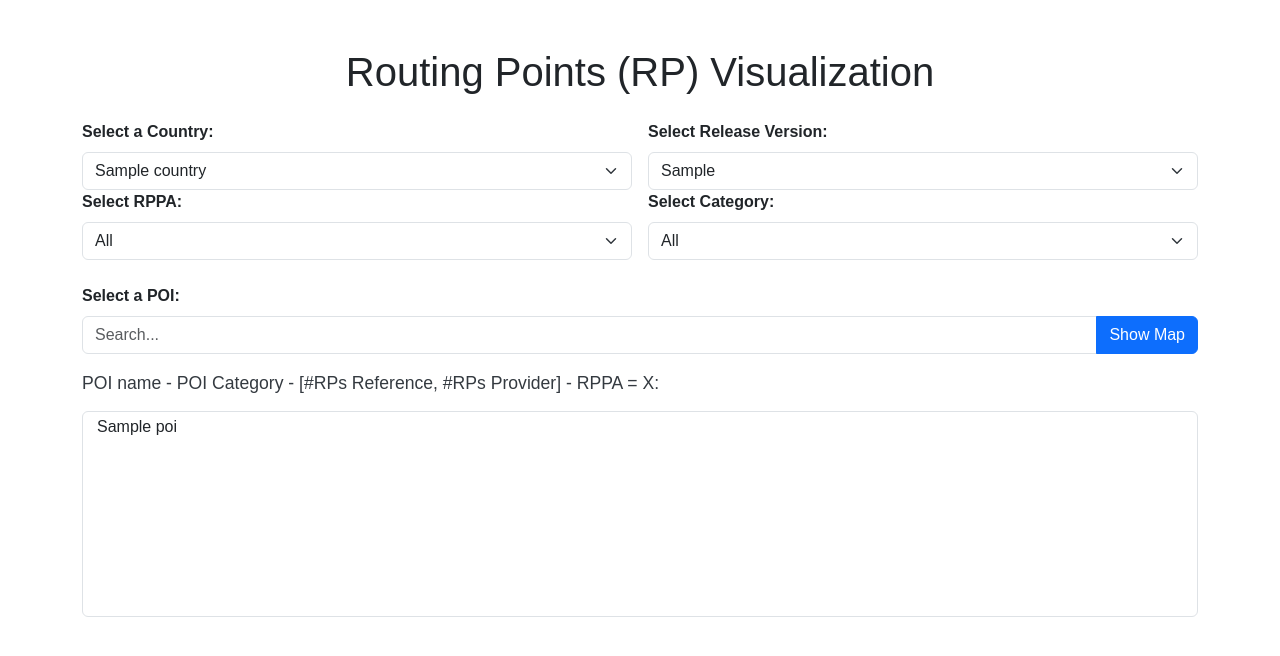
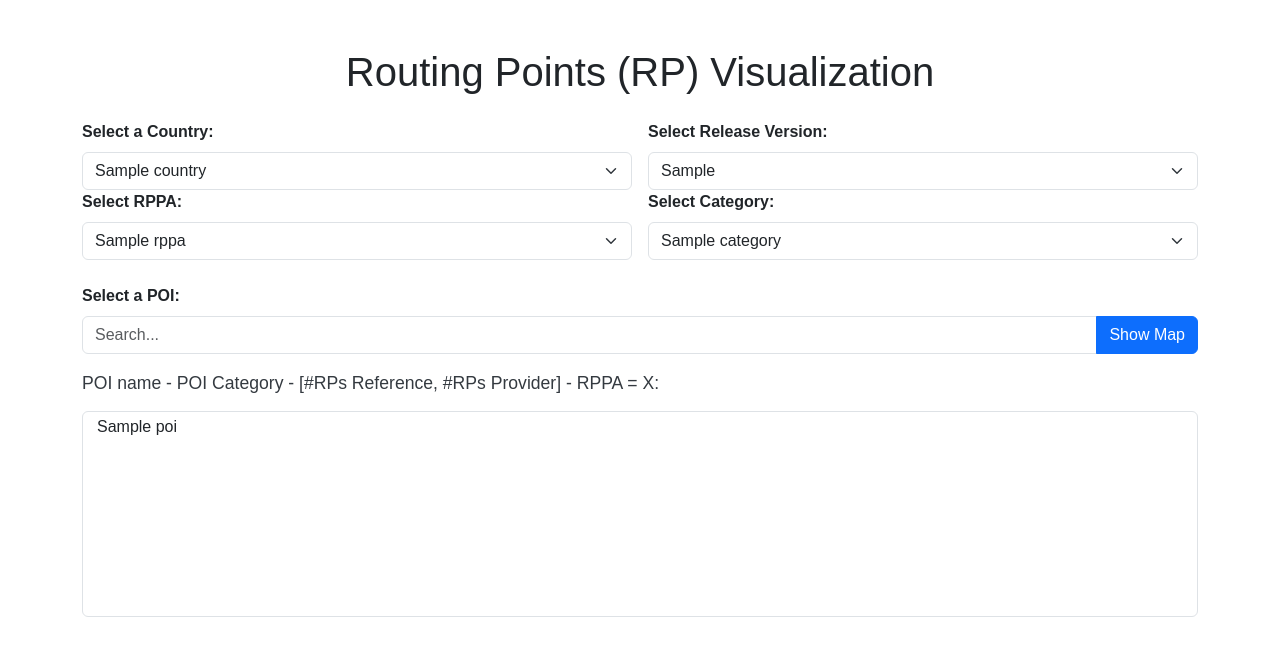
Before and after one commit to ivanpanadero-tomtom/rp-visualization-flask, a Flask app: template templates/index.html in a window 1280 px wide. Shown: the top 656 px of the page. Run offline with Flask 3, Linux system fonts and the light colour scheme; the template is opened without the code that fills it: most values are stand-ins (such as "Sample title", 1, 10 or a date in 2020); data that the repository does not hold is empty.

Commit message:
rppa button

```diff
--- a/app.py
+++ b/app.py
@@ -15,6 +15,8 @@ def load_data(country):
     elif country == 'Great Britain':
         df =  pd.read_parquet('data/data_gbr')
     non_null_query_lat = df[df["query_lat"].notnull()]
+
+
     return non_null_query_lat
 
 
@@ -56,27 +58,35 @@ def index():
     selected_country = countries[0]
     df_pandas = load_data(selected_country)
 
-    # Filter out rows where 'rppa' is NaN
-    df_pandas = df_pandas.dropna(subset=['rpav_matching'])
-    df_pandas = df_pandas[df_pandas['rpav_matching'].apply(
-        lambda x: x['fields']['rppa'] if isinstance(x, dict) and 'fields' in x and 'rppa' in x['fields'] else None
-    ).notna()]
+    # Extract unique RPPA values
+    try:
+        rrpa_list = df_pandas['rpav_matching'].apply(
+            lambda x: x['fields']['rppa'] if isinstance(x, dict) and 'fields' in x and 'rppa' in x['fields'] else None
+        ).dropna().unique().tolist()
+    except KeyError as e:
+        print(f"KeyError: {e}")
+        rrpa_list = []  # Fallback in case of error
 
+    # Convert numeric values to strings for consistent handling
+    rrpa_list = [str(rppa) for rppa in rrpa_list]
+    rrpa_list.insert(0, 'All')  # Add 'All' as the first option
+    selected_rppa = rrpa_list[0]  # Default to 'All'
+
+    # Extract unique release versions
     release_versions = df_pandas['release_version'].unique().tolist()
     release_versions.insert(0, 'All')  # Add 'All' as the first option
     selected_version = release_versions[0]  # Default to 'All'
 
-    selected_version = release_versions[0] if release_versions else None
     if selected_version != 'All':
         df_pandas = df_pandas[df_pandas['release_version'] == selected_version]
 
-    # Filter the DataFrame if a specific version is selected
-    include_release_version = False
-    if selected_version != 'All':
-        df_pandas = df_pandas[df_pandas['release_version'] == selected_version]
-    else:
-        include_release_version = True
+    # Extract unique categories
+    categories = df_pandas['category_name'].unique().tolist()
+    categories.insert(0, 'All')  # Add 'All' as the first option
 
+
+    # Prepare POI options
+    include_release_version = selected_version == 'All'
     pois = prepare_poi_options(df_pandas, include_release_version=include_release_version)
 
     return render_template(
@@ -85,47 +95,102 @@ def index():
         selected_country=selected_country,
         release_versions=release_versions,
         selected_version=selected_version,
+        categories=categories,
         pois=pois,
-        selected_poi=None
+        selected_poi=None,
+        rrpa_list=rrpa_list,
+        selected_rppa=selected_rppa,
     )
+
+
 
 @app.route('/update_pois', methods=['GET'])
 def update_pois():
     country = request.args.get('country')
     release_version = request.args.get('release_version')
+    category = request.args.get('category')
+    selected_rppa = request.args.get('selected_rppa')  # Get selected RPPA value
+    selected_count = request.args.get('selected_count')  # Get the selected count value
 
+    # Load data for the selected country
     df_pandas = load_data(country)
-    df_pandas = df_pandas.dropna(subset=['rpav_matching'])
-    df_pandas = df_pandas[df_pandas['rpav_matching'].apply(
-        lambda x: x['fields']['rppa'] if isinstance(x, dict) and 'fields' in x and 'rppa' in x['fields'] else None
-    ).notna()]
 
+    # Extract unique RPPA values
+    try:
+        rrpa_list = df_pandas['rpav_matching'].apply(
+            lambda x: x['fields']['rppa'] if isinstance(x, dict) and 'fields' in x and 'rppa' in x['fields'] else None
+        ).dropna().unique().tolist()
+    except KeyError as e:
+        print(f"KeyError: {e}")
+        rrpa_list = []  # Fallback in case of error
+
+
+    # Convert numeric values to strings for consistent handling
+    rrpa_list = [str(rppa) for rppa in rrpa_list]
+    rrpa_list.insert(0, 'All')  # Add 'All' as the first option
+
+    # Apply filters for release version and category
     if release_version and release_version != 'All':
         df_pandas = df_pandas[df_pandas['release_version'] == release_version]
 
-    # Filter the DataFrame if a specific version is selected
-    include_release_version = False
-    if release_version != 'All':
-        df_pandas = df_pandas[df_pandas['release_version'] == release_version]
-    else:
-        include_release_version = True
+    if category and category != 'All':
+        df_pandas = df_pandas[df_pandas['category_name'] == category]
 
-    pois = prepare_poi_options(df_pandas, include_release_version=include_release_version)
 
-    return jsonify({'pois': pois})
+    # Apply RPPA filter to the DataFrame (but do not modify the RPPA list)
+    if selected_rppa != 'All':
+    # Check if selected_rppa contains a split character
+        if '-' in selected_rppa:
+            rppa_range = selected_rppa.split('-')
+            min_rppa = float(rppa_range[0])
+            max_rppa = float(rppa_range[1]) if len(rppa_range) > 1 else 1.0
+        else:
+            # If it's a single value like '0.9'
+            min_rppa = max_rppa = float(selected_rppa)
+
+        # Extract 'rppa' values into a new column
+        df_pandas['rppa'] = df_pandas['rpav_matching'].apply(
+            lambda x: x['fields']['rppa'] if isinstance(x, dict) and 'fields' in x and 'rppa' in x['fields'] else None
+        )
+        # Filter the DataFrame based on the extracted 'rppa'
+        df_pandas = df_pandas[(df_pandas['rppa'] >= min_rppa) & (df_pandas['rppa'] <= max_rppa)]
+
+
+    # Prepare POI options
+    pois = prepare_poi_options(df_pandas, include_release_version=(release_version == 'All'))
+
+    return jsonify({'pois': pois, 'rrpa_list': rrpa_list, 'selected_rppa': selected_rppa})
+
+
 
 @app.route('/get_map', methods=['POST'])
 def get_map():
     data = request.form
     selected_country = data.get('country')
-    selected_version = data.get('release_version')
+    selected_rppa = data.get('rppa')
+    selected_version = data.get('release_version', 'All')
+    selected_category = data.get('category', 'All')
     selected_poi = data.get('poi')
 
     df_pandas = load_data(selected_country)
-    df_pandas = df_pandas.dropna(subset=['rpav_matching'])
-    df_pandas = df_pandas[df_pandas['rpav_matching'].apply(
-        lambda x: x['fields']['rppa'] if isinstance(x, dict) and 'fields' in x and 'rppa' in x['fields'] else None
-    ).notna()]
+
+    # Filter based on selected RPPA
+    if selected_rppa != 'All':
+        # Check if selected_rppa contains a split character
+        if '-' in selected_rppa:
+            rppa_range = selected_rppa.split('-')
+            min_rppa = float(rppa_range[0])
+            max_rppa = float(rppa_range[1]) if len(rppa_range) > 1 else 1.0
+        else:
+            # If it's a single value like '0.9'
+            min_rppa = max_rppa = float(selected_rppa)
+
+        # Extract 'rppa' values into a new column
+        df_pandas['rppa'] = df_pandas['rpav_matching'].apply(
+            lambda x: x['fields']['rppa'] if isinstance(x, dict) and 'fields' in x and 'rppa' in x['fields'] else None
+        )
+        # Filter the DataFrame based on the extracted 'rppa'
+        df_pandas = df_pandas[(df_pandas['rppa'] >= min_rppa) & (df_pandas['rppa'] <= max_rppa)]
 
     include_release_version = False
     if selected_version and selected_version != 'All':
@@ -178,7 +243,7 @@ def get_map():
         m.fit_bounds(bounds)
 
     map_html = m._repr_html_()
-    rppa_color = f"rgb({int(255 * (1 - rppa))}, {int(rppa * 255)}, 0)"
+    rppa_color = f"rgb({int(255 * (1 - rppa))}, {int(rppa * 200)}, 0)"
 
     return jsonify({
         'map_html': map_html,
--- a/templates/index.html
+++ b/templates/index.html
@@ -30,19 +30,17 @@
             width: 100%;
             display: flex;
             flex-direction: column;
-            align-items: center; /* Center items horizontally */
-            padding: 20px; /* Optional padding */
-            background-color: #f8f9fa; /* Optional background color */
+            align-items: center;
+            padding: 20px;
+            background-color: #f8f9fa;
         }
 
-        /* Style the map to be responsive */
         .map-iframe {
             width: 100%;
-            height: 600px; /* Adjust height as needed */
+            height: 600px;
             border: none;
         }
 
-        /* Responsive adjustments for smaller devices */
         @media (max-width: 768px) {
             .rppa-box, .legend-container {
                 width: 100%;
@@ -53,16 +51,14 @@
             }
         }
 
-        /* Style for the informational text */
         .info-text {
             font-size: 1.1rem;
             margin-bottom: 15px;
-            color: #343a40; /* Dark gray color */
+            color: #343a40;
         }
     </style>
 </head>
 <body>
-    <!-- Container for the Form -->
     <div class="container my-5">
         <h1 class="text-center mb-4">Routing Points (RP) Visualization</h1>
         <form id="myForm">
@@ -88,19 +84,16 @@
                 <div class="col-md-6">
                     <label for="rppa" class="form-label">Select RPPA:</label>
                     <select name="rppa" id="rppa" class="form-select">
-                        <option value="All">All</option>
-                        <option value="0-0.5">0 - 0.5</option>
-                        <option value="0.5-0.7">0.5 - 0.7</option>
-                        <option value="0.7-0.9">0.7 - 0.9</option>
-                        <option value="0.9-1">0.9 - 1</option>
+                        {% for rppa in rrpa_list %}
+                        <option value="{{ rppa }}" {% if rppa == selected_rppa %}selected{% endif %}>{{ rppa }}</option>
+                        {% endfor %}
                     </select>
                 </div>
                 <div class="col-md-6">
                     <label for="category" class="form-label">Select Category:</label>
                     <select name="category" id="category" class="form-select">
-                        <option value="All">All</option>
                         {% for category in categories %}
-                        <option value="{{ category }}">{{ category }}</option>
+                        <option value="{{ category }}" {% if category == selected_category %}selected{% endif %}>{{ category }}</option>
                         {% endfor %}
                     </select>
                 </div>
@@ -111,12 +104,9 @@
                     <input type="text" id="poiSearch" placeholder="Search..." class="form-control">
                     <button type="submit" class="btn btn-primary">Show Map</button>
                 </div>
-
-                <!-- Informational text -->
                 <div class="info-text">
                     POI name - POI Category - [#RPs Reference, #RPs Provider] - RPPA = X:
                 </div>
-
                 <select name="poi" id="poi" size="10" class="form-select">
                     {% for p in pois %}
                     <option value="{{ p }}" {% if p == selected_poi %}selected{% endif %}>{{ p }}</option>
@@ -126,38 +116,46 @@
         </form>
     </div>
 
-    <!-- Full-width Container for the Map and Legend -->
     <div class="container-fluid p-0">
         <div id="mapContainer" class="map-container">
-            <!-- The map and legend will be injected here -->
         </div>
     </div>
 
-    <!-- Integrate Bootstrap JS and dependencies from CDN -->
     <script src="https://cdn.jsdelivr.net/npm/bootstrap@5.3.0/dist/js/bootstrap.bundle.min.js"></script>
     <script>
-        let allPois = []; // Will store all POIs fetched from the server
+        let allPois = [];
 
-        // Update POI options when country or release_version changes
         function updatePois() {
             const country = document.getElementById('country').value;
             const releaseVersion = document.getElementById('release_version').value;
+            const category = document.getElementById('category').value;
             const rppa = document.getElementById('rppa').value;
-            const category = document.getElementById('category').value;
-            const url = `/update_pois?country=${encodeURIComponent(country)}&release_version=${encodeURIComponent(releaseVersion)}&rppa=${encodeURIComponent(rppa)}&category=${encodeURIComponent(category)}`;
+
+            const url = `/update_pois?country=${encodeURIComponent(country)}&release_version=${encodeURIComponent(releaseVersion)}&category=${encodeURIComponent(category)}&selected_rppa=${encodeURIComponent(rppa)}`;
 
             fetch(url)
                 .then(response => response.json())
                 .then(data => {
-                    // Store all the POIs in an array
+                    // Update POIs
                     allPois = data.pois;
-                    // Initially display all POIs
                     renderPois(allPois);
+
+                    // Update RPPA dropdown
+                    const rppaSelect = document.getElementById('rppa');
+                    rppaSelect.innerHTML = '';
+                    data.rrpa_list.forEach(rrpaValue => {
+                        const option = document.createElement('option');
+                        option.value = rrpaValue;
+                        option.textContent = rrpaValue;
+                        if (rrpaValue === data.selected_rppa) {
+                            option.selected = true; // Retain the selected value
+                        }
+                        rppaSelect.appendChild(option);
+                    });
                 })
                 .catch(error => console.error('Error fetching POIs:', error));
         }
 
-        // Render POIs into the select element
         function renderPois(pois) {
             const poiSelect = document.getElementById('poi');
             poiSelect.innerHTML = '';
@@ -169,31 +167,26 @@
             });
         }
 
-        // Filter POIs based on the search input
-        function filterPois() {
+        document.getElementById('country').addEventListener('change', updatePois);
+        document.getElementById('release_version').addEventListener('change', updatePois);
+        document.getElementById('category').addEventListener('change', updatePois);
+        document.getElementById('rppa').addEventListener('change', updatePois);
+
+        document.getElementById('poiSearch').addEventListener('input', function() {
             const searchQuery = document.getElementById('poiSearch').value.toLowerCase();
             const filtered = allPois.filter(p => p.toLowerCase().includes(searchQuery));
             renderPois(filtered);
-        }
-
-        // Event listeners for country and release version changes
-        document.getElementById('country').addEventListener('change', updatePois);
-        document.getElementById('release_version').addEventListener('change', updatePois);
-        document.getElementById('rppa').addEventListener('change', updatePois);
-        document.getElementById('category').addEventListener('change', updatePois);
-
-        // Event listener for the search input
-        document.getElementById('poiSearch').addEventListener('input', filterPois);
-
-        // Call updatePois() on page load to ensure allPois is populated immediately
-        document.addEventListener('DOMContentLoaded', () => {
-            updatePois();
         });
 
-        // Handle form submission via AJAX to show the map
-        document.getElementById('myForm').addEventListener('submit', function(event){
+        document.addEventListener('DOMContentLoaded', updatePois);
+
+        document.getElementById('myForm').addEventListener('submit', function (event) {
             event.preventDefault();
             const formData = new FormData(this);
+            const rppa = document.getElementById('rppa').value;
+
+            // Add the current selected_rppa value to the form data
+            formData.append('selected_rppa', rppa);
 
             fetch('/get_map', {
                 method: 'POST',
@@ -207,7 +200,6 @@
                         return;
                     }
 
-                // Create a container to hold the RPPA box and the map
                     mapContainer.innerHTML = `
                         <div class="map-container">
                             <div class="rppa-box" style="background-color: ${data.rppa_color};">
@@ -217,7 +209,7 @@
                                 ${data.map_html}
                             </div>
                             <div class="legend-container">
-                            <img src="{{ url_for('static', filename='images/legend.png') }}" alt="Legend" width="400">
+                                <img src="{{ url_for('static', filename='images/legend.png') }}" alt="Legend">
                             </div>
                         </div>
                     `;
@@ -225,9 +217,7 @@
                 .catch(error => console.error('Error:', error));
         });
 
-        // Event listener for double-clicking on POI options
         document.getElementById('poi').addEventListener('dblclick', function() {
-            // Trigger the form submission programmatically
             document.getElementById('myForm').dispatchEvent(new Event('submit'));
         });
     </script>
```
Lines whose indentation alone changed are shown as unchanged.
